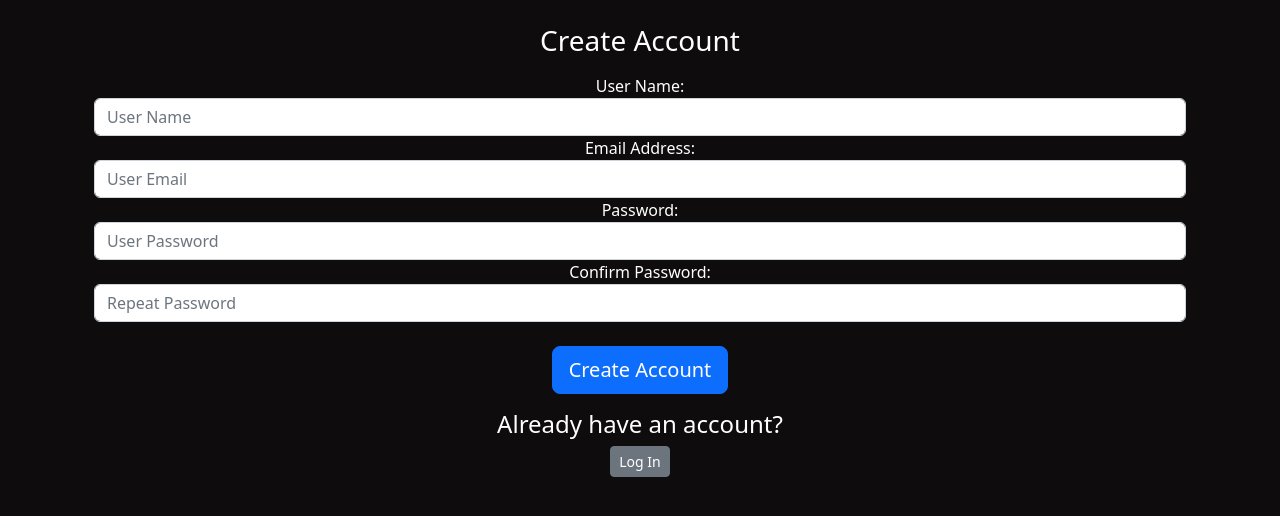
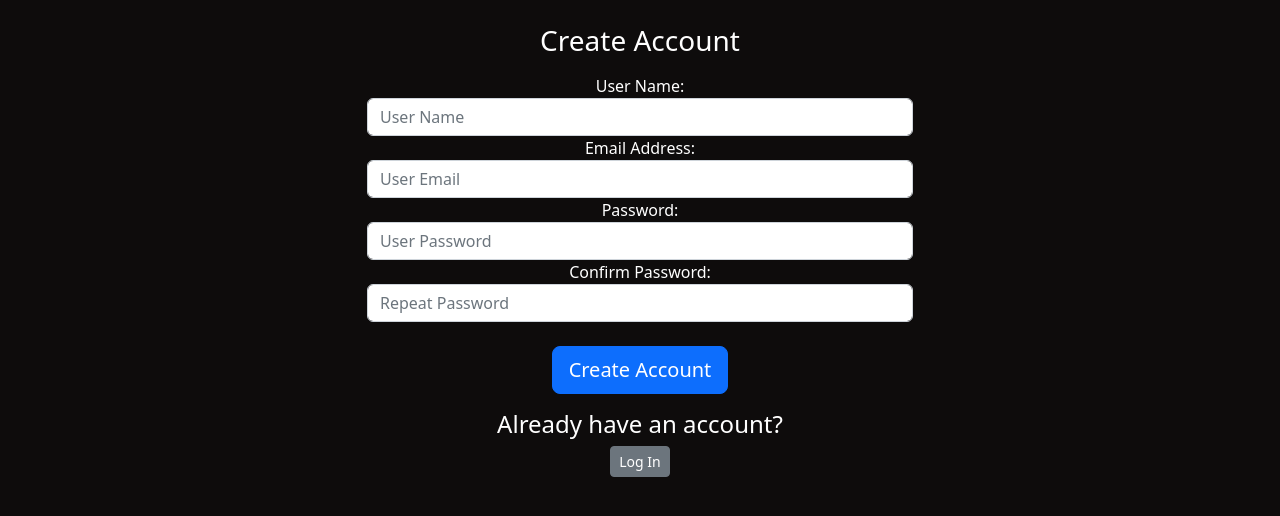
Before and after one commit to fronomenal/flask_sql_store, a Flask app: page /sign-up in a window 1280 px wide. Shown: the part 72-588 px from the top of the page. Run offline with Flask 2, Linux system fonts and the light colour scheme; some libraries are stand-ins or nearby versions.

Commit message:
change width of sign up and login fields

```diff
--- a/app/templates/login.html
+++ b/app/templates/login.html
@@ -9,6 +9,7 @@
 {% block main %}
 <form action="" method="post" class="form-signin" style="color:white;">
     <section class="container text-center">
+        <div class="w-50 mx-auto">
           {{ form.hidden_tag() }}
           <br>
           <h1 class="h3 mb-3 font-weight-normal">Please Login</h1>
@@ -21,7 +22,6 @@
               {% endfor %}
             </ul>
           {% endif %}
-
           {{ form.password.label(for="password-field") }}
           {{ form.password(class="form-control", placeholder="User Password", id="password-field") }}
           {% if form.password.errors %}
@@ -31,14 +31,13 @@
               {% endfor %}
             </ul>
           {% endif %}
-
           <br>
           {{ form.submit(class="btn btn-lg btn-block btn-primary")}}
-
           <div class="chekbox mt-3">
             <h4>Do not have an account?</h4>
             <a href="{{ url_for("register")}}" class="btn btn-sm btn-secondary"> Create One</a>
           </div>
+        </div>
     </section>
 </form>
 {% endblock %}
--- a/app/templates/register.html
+++ b/app/templates/register.html
@@ -9,6 +9,7 @@
 {% block main %}
 <form action="" method="post" class="form-register" style="color:white;">
     <section class="container text-center">
+        <div class="w-50 mx-auto">
           {{ form.hidden_tag() }}
           <br>
           <h1 class="h3 mb-3 font-weight-normal">Create Account</h1>
@@ -21,7 +22,6 @@
               {% endfor %}
             </ul>
           {% endif %}
-
           {{ form.email.label(for="email-field") }}
           {{ form.email(class="form-control", placeholder="User Email", id="email-field") }}
           {% if form.email.errors %}
@@ -31,7 +31,6 @@
               {% endfor %}
             </ul>
           {% endif %}
-
           {{ form.password1.label(for="password-field") }}
           {{ form.password1(class="form-control", placeholder="User Password", id="password-field") }}
           {% if form.password1.errors %}
@@ -41,7 +40,6 @@
               {% endfor %}
             </ul>
           {% endif %}
-
           {{ form.password2.label(for="cpassword-field") }}
           {{ form.password2(class="form-control", placeholder="Repeat Password", id="cpassword-field") }}
           {% if form.password2.errors %}
@@ -53,11 +51,11 @@
           {% endif %}
           <br>
           {{ form.submit(class="btn btn-lg btn-block btn-primary")}}
-
           <div class="chekbox mt-3">
             <h4>Already have an account?</h4>
             <a href="{{ url_for("login")}}" class="btn btn-sm btn-secondary"> Log In</a>
           </div>
+        </div>
     </section>
 </form>
 {% endblock %}
```
Lines whose indentation alone changed are shown as unchanged.
